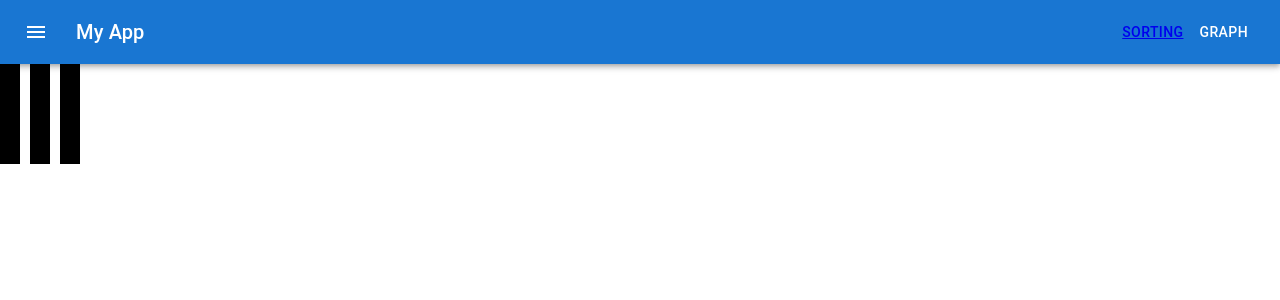
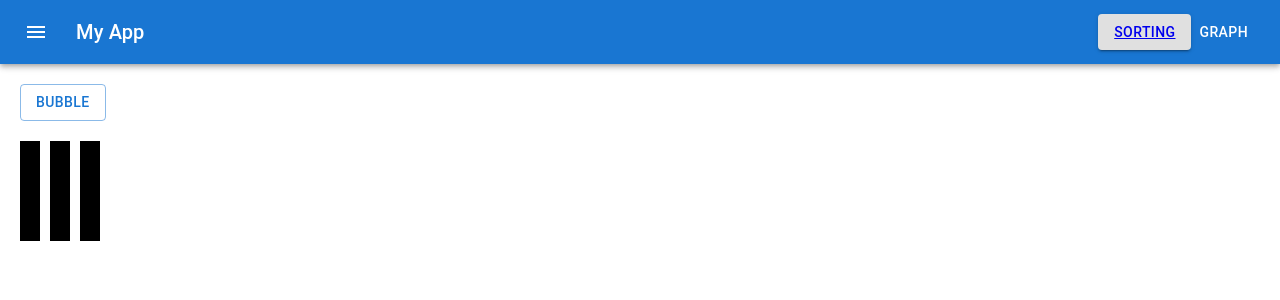
Before and after one commit to JBayne07/Data_Visualization, a React (Create React App) app in the folder client/: page /sort in a window 1280 px wide. Shown: the top 300 px of the page. Built offline with nearby package versions, Linux system fonts and the light colour scheme.

Commit message:
Added bubble sort and get request for numbers in the database

```diff
--- a/client/src/components/bar.js
+++ b/client/src/components/bar.js
@@ -7,5 +7,4 @@ export const Bar = () => {
             </svg>
         </>
     )
-
 }
--- a/client/src/components/navbar.js
+++ b/client/src/components/navbar.js
@@ -22,7 +22,7 @@ const Navbar = () => {
               <Typography variant="h6" component="div" sx={{ flexGrow: 1 }}>
                 My App
               </Typography>
-              <Button color="inherit">
+              <Button variant="contained" color="inherit">
                   <Link to='/sort' className='SortPage' color="inherit">
                     Sorting
                   </Link>
--- /dev/null
+++ b/client/src/components/sort.css
@@ -0,0 +1,3 @@
+.sort{
+    margin-left: 20px;
+}
--- /dev/null
+++ b/client/src/components/sort.js
@@ -0,0 +1,47 @@
+import { Bar } from "./bar";
+import { Button } from "@mui/material";
+import './sort.css'
+let list = [];
+
+const componentDidMount = () => {
+    fetch('http://localhost:3000/numbers')
+    .then(response => response.json())
+    .then(data => this.setState({list: data.data}))
+}
+
+let array = [0,2,4,5,623,5,5,2,36,88,4,765,3,5637,37];
+
+const bubbleSort = () => {
+
+    for(let i = 0; i < array.length; ++i){
+        for(let j = 0; j < array.length; ++j){
+            if(array[j] > array[j+1]){
+                let temp = array[j];
+                array[j] = array[j+1];
+                array[j+1] = temp;
+            }
+        }
+    }
+}
+
+export const Sort = () => {
+    return(
+        <div className='sort' >
+
+            <br/>
+
+            <Button variant="outlined" onClick={bubbleSort} >
+                Bubble
+            </Button>
+
+            <br/>
+            <br/>
+
+                <Bar/>
+                <Bar/>
+                <Bar/>
+
+
+        </div>
+    );
+}
--- a/client/src/pages/sort.js
+++ /dev/null
@@ -1,12 +0,0 @@
-import { Bar } from "../components/bar";
-
-
-export const Sort = () => {
-    return(
-        <>
-            <Bar/>
-            <Bar/>
-            <Bar/>
-        </>
-    );
-}
--- a/client/src/routes.js
+++ b/client/src/routes.js
@@ -1,4 +1,4 @@
-import { Sort } from "./pages/sort";
+import { Sort } from "./components/sort";
 import React from "react";
 import { Route, Switch } from "react-router-dom";
 
```
Also changed, not shown: 1 other file (tests, documents, lock files or other folders).
